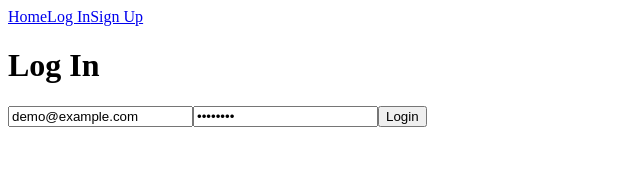
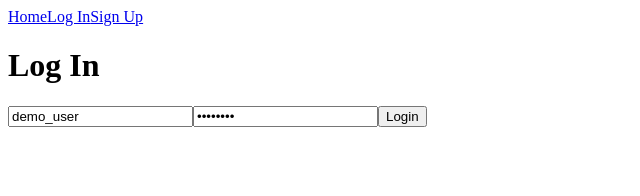
Before and after one commit to mjshuff23/react-simple-skeleton, a React (Create React App) app: page /login in a window 1280 px wide. Shown: the top 196 px of the page, without its empty margins (0-640 px from the left). Built offline with nearby package versions, Linux system fonts and the light colour scheme.

Commit message:
changed default demo login info

```diff
--- a/src/components/LoginForm.js
+++ b/src/components/LoginForm.js
@@ -4,8 +4,8 @@ import { Redirect } from 'react-router-dom';
 import { login } from '../store/authentication';
 
 const LoginForm = () => {
-  const [username, setUsername] = useState('demo@example.com');
-  const [password, setPassword] = useState('password');
+  const [username, setUsername] = useState('demo_user');
+  const [password, setPassword] = useState('Password');
   const token = useSelector((state) => state.authentication.token);
   const dispatch = useDispatch();
 
```
